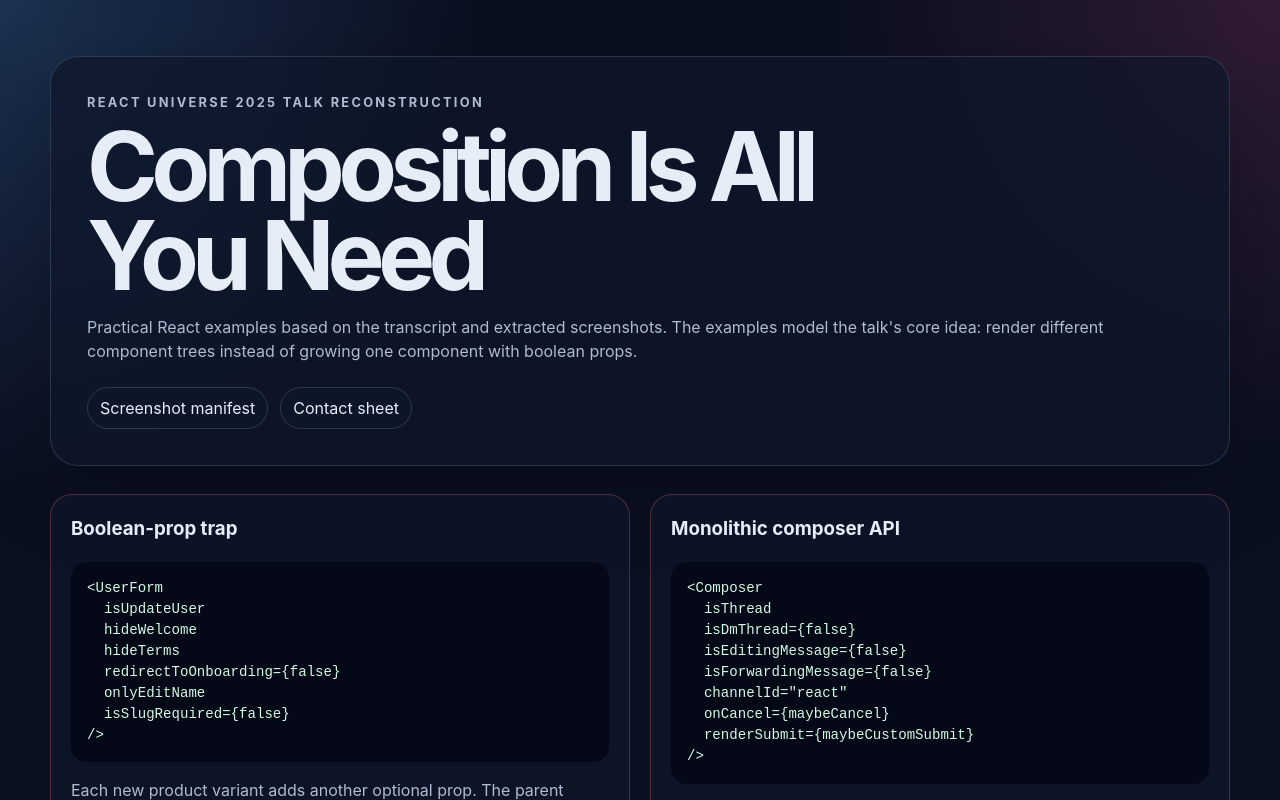
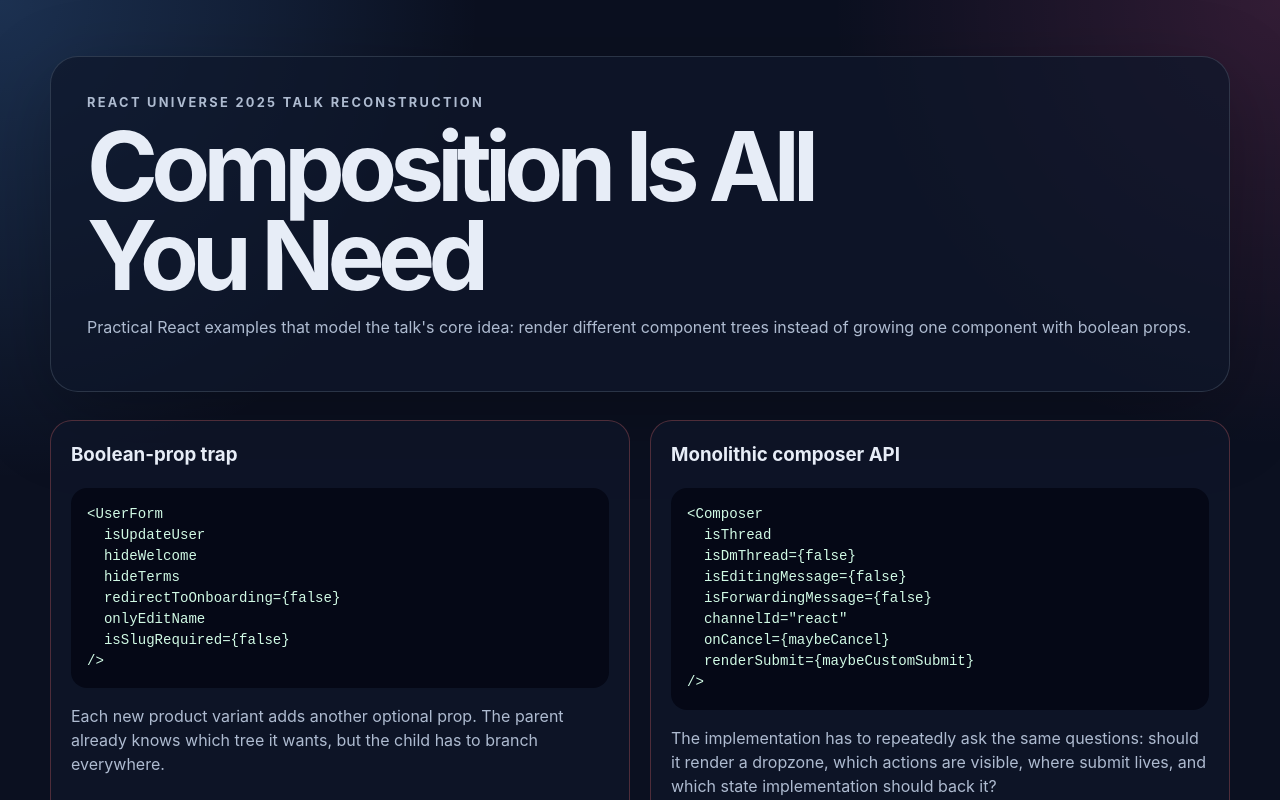
Before and after one commit to daniellionel01/composition-is-all-you-need, a React (Vite) app: page / in a window 1280 px wide. Shown: the top 800 px of the page. Built offline with nearby package versions, Linux system fonts and the light colour scheme.

Commit message:
Remove screenshot links from app intro

```diff
--- a/src/App.tsx
+++ b/src/App.tsx
@@ -12,13 +12,9 @@ export function App() {
         <p className="eyebrow">React Universe 2025 talk reconstruction</p>
         <h1>Composition Is All You Need</h1>
         <p>
-          Practical React examples based on the transcript and extracted screenshots. The examples model the talk's
-          core idea: render different component trees instead of growing one component with boolean props.
+          Practical React examples that model the talk's core idea: render different component trees instead of growing
+          one component with boolean props.
         </p>
-        <div className="hero-links">
-          <a href="/docs/slides/manifest.json">Screenshot manifest</a>
-          <a href="/docs/contact-sheets/selected_01.jpg">Contact sheet</a>
-        </div>
       </section>
 
       <section className="grid two">
--- a/src/styles.css
+++ b/src/styles.css
@@ -64,14 +64,6 @@ a {
   color: #aebbd0;
 }
 
-.hero-links {
-  display: flex;
-  flex-wrap: wrap;
-  gap: 12px;
-  margin-top: 24px;
-}
-
-.hero-links a,
 .secondary-button,
 .action-button {
   border: 1px solid rgba(148, 163, 184, 0.24);
```
Also changed, not shown: 1 other file (tests, documents, lock files or other folders).
